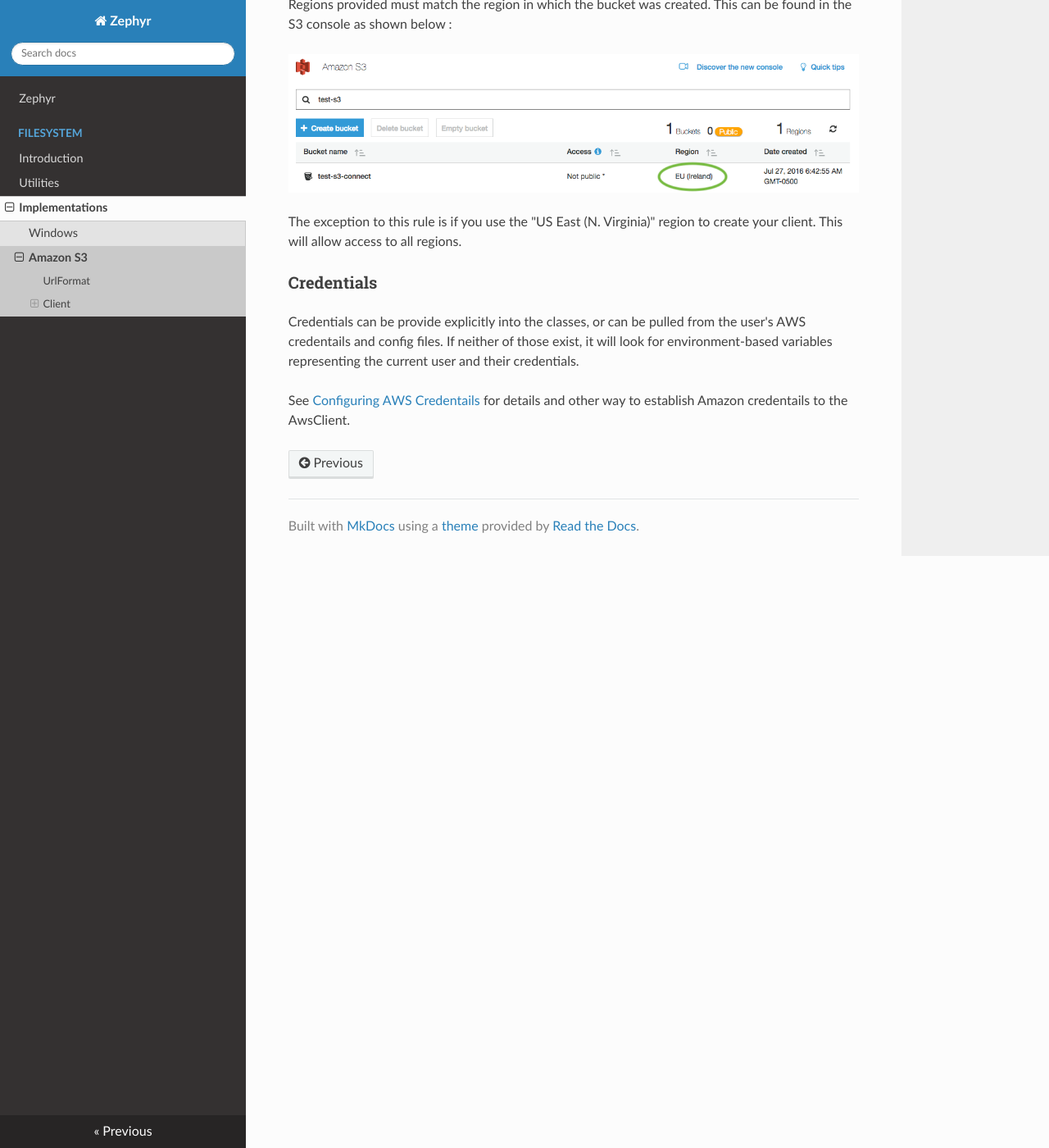
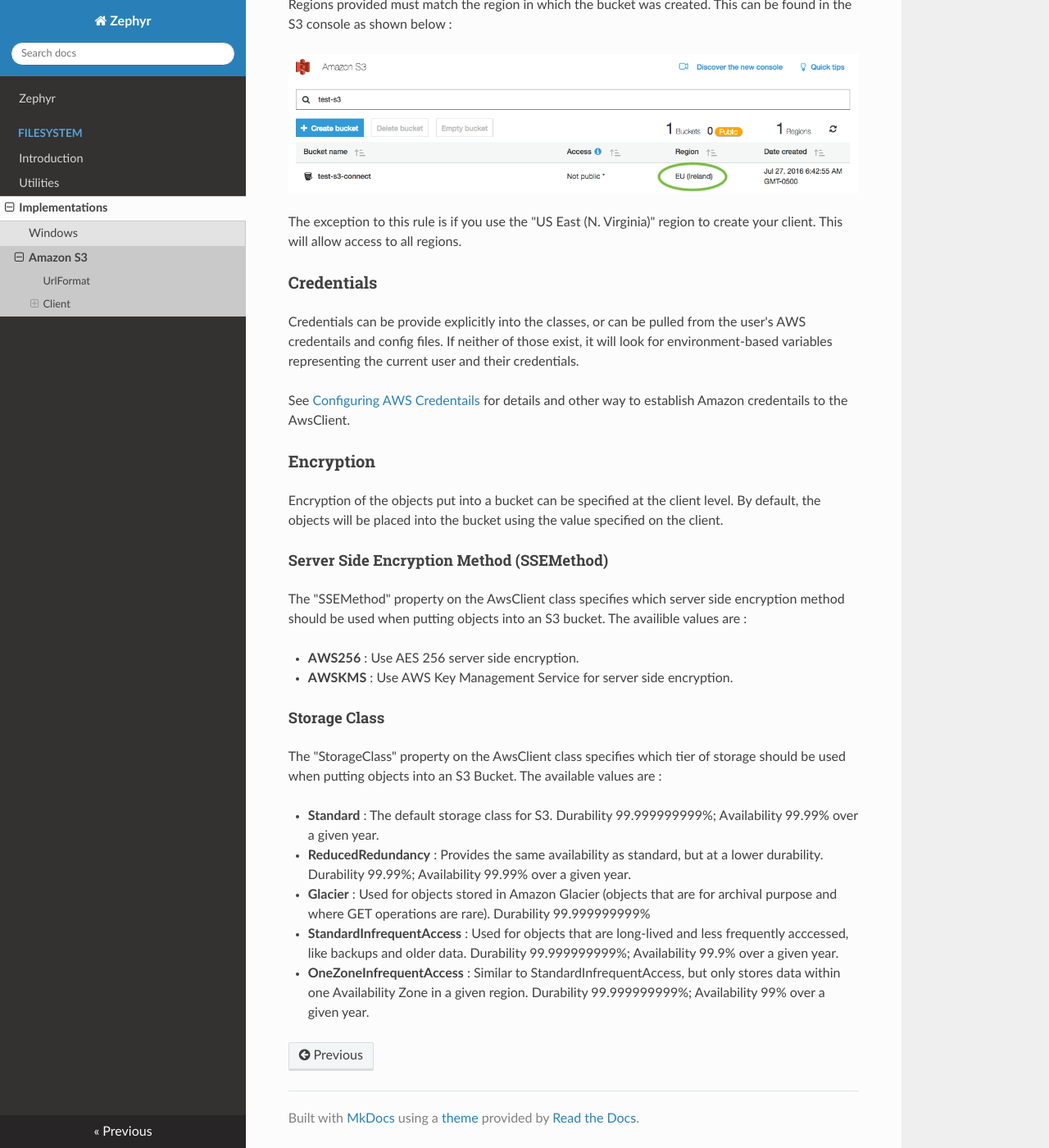
Before and after one commit to SynapseProject/zephyr.docs, an MkDocs documentation site: the page built from docs/FileSystem/amazons3.md, in a window 1280 px wide and 1400 px high, scrolled down 818 px. Shown: the whole window at 82% size. Built offline with MkDocs 1.6.1, drawn with Linux system fonts in a browser that asks for light colours; nearby versions of some CDN libraries; old or Windows-style settings are respelled for this version of MkDocs.

Commit message:
Added documentation around AWS Client encryption and storage types.

```diff
--- a/docs/FileSystem/amazons3.md
+++ b/docs/FileSystem/amazons3.md
@@ -32,3 +32,24 @@ The exception to this rule is if you use the "US East (N. Virginia)" region to c
 Credentials can be provide explicitly into the classes, or can be pulled from the user's AWS credentails and config files.  If neither of those exist, it will look for environment-based variables representing the current user and their credentials.
 
 See [Configuring AWS Credentails](https://docs.aws.amazon.com/sdk-for-net/v3/developer-guide/net-dg-config-creds.html) for details and other way to establish Amazon credentails to the AwsClient.
+
+### Encryption
+
+Encryption of the objects put into a bucket can be specified at the client level.  By default, the objects will be placed into the bucket using the value specified on the client.
+
+#### Server Side Encryption Method (SSEMethod)
+
+The "SSEMethod" property on the AwsClient class specifies which server side encryption method should be used when putting objects into an S3 bucket.  The availible values are :
+
+* **AWS256** : Use AES 256 server side encryption.
+* **AWSKMS** : Use AWS Key Management Service for server side encryption.
+
+#### Storage Class
+
+The "StorageClass" property on the AwsClient class specifies which tier of storage should be used when putting objects into an S3 Bucket.  The available values are :
+
+* **Standard** : The default storage class for S3.  Durability 99.999999999%; Availability 99.99% over a given year.
+* **ReducedRedundancy** : Provides the same availability as standard, but at a lower durability.  Durability 99.99%; Availability 99.99% over a given year.
+* **Glacier** : Used for objects stored in Amazon Glacier (objects that are for archival purpose and where GET operations are rare).  Durability 99.999999999%
+* **StandardInfrequentAccess** : Used for objects that are long-lived and less frequently acccessed, like backups and older data.  Durability 99.999999999%; Availability 99.9% over a given year.
+* **OneZoneInfrequentAccess** : Similar to StandardInfrequentAccess, but only stores data within one Availability Zone in a given region.  Durability 99.999999999%; Availability 99% over a given year.
```
